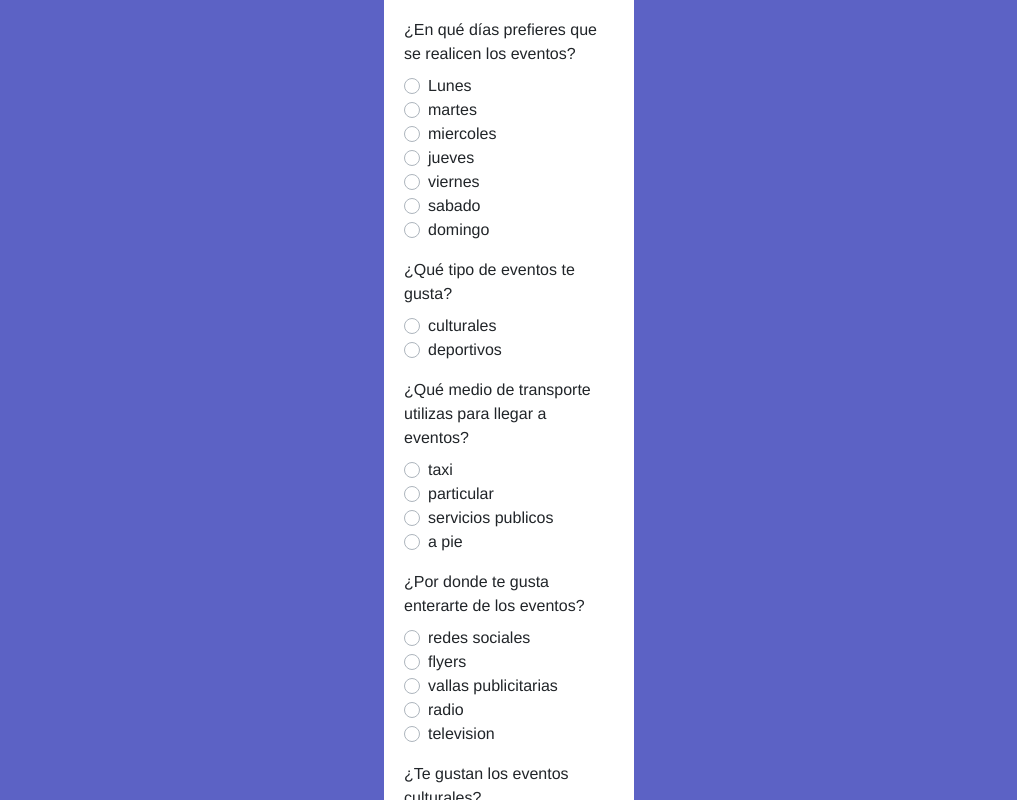
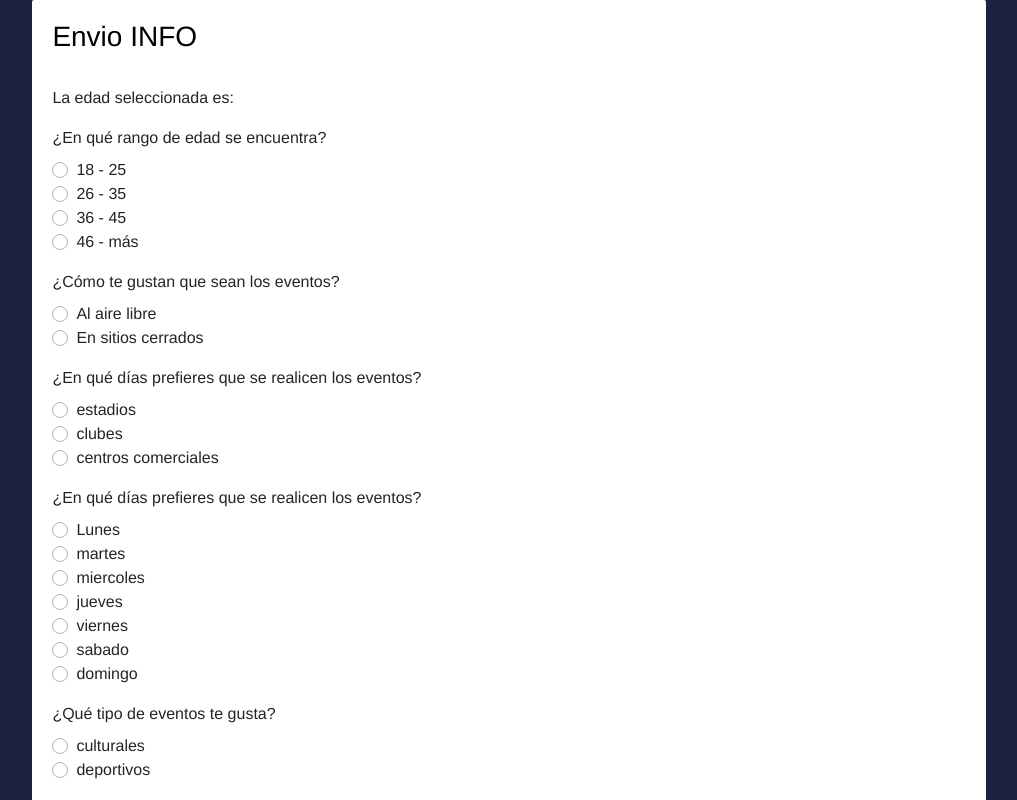
Before and after one commit to Rincon3/bdproyecto1, a React (Create React App) app in the folder cliente/: page /Formdb in a window 1280 px wide. Shown: the top 800 px of the page, without its empty margins (131-1148 px from the left). Built offline with nearby package versions, Linux system fonts and the light colour scheme.

Commit message:
Subiendo cambios estilos

```diff
--- a/cliente/src/Registroinfo.js
+++ b/cliente/src/Registroinfo.js
@@ -149,7 +149,6 @@ export const Registroinfo = () => {
     return (
         <div  className="formdb__box-containter">
             <h3 className="auth__title">Envio INFO</h3>
-            <Form>
 
               <br />
               <p>La edad seleccionada es: <b>{edad}</b></p>
@@ -306,7 +305,6 @@ export const Registroinfo = () => {
                 >
                 actualizar
                 </button>
-            </Form>
         </div>
     )
 }
--- a/cliente/src/styles/base/_settings.scss
+++ b/cliente/src/styles/base/_settings.scss
@@ -1,4 +1,4 @@
 //colors
-$primary: #5C62C5;
+$primary: #1e2042;
 $dark-grey: #363636;
 $light-grey: #d8d8d8;
--- a/cliente/src/styles/componentes/_formdb.scss
+++ b/cliente/src/styles/componentes/_formdb.scss
@@ -5,8 +5,6 @@
     display: flex;
     justify-content: center;
     margin: 0px;
-    height: 100vh;
-    width: 100vw;
 }
 
 .formdb__box-containter{
@@ -14,8 +12,7 @@
     box-shadow: 0px 3px $dark-grey;
     border-radius: 2px;
     padding: 20px;
-    width:250px;
-    ;
+
 }
 
 .auth__title{
```
